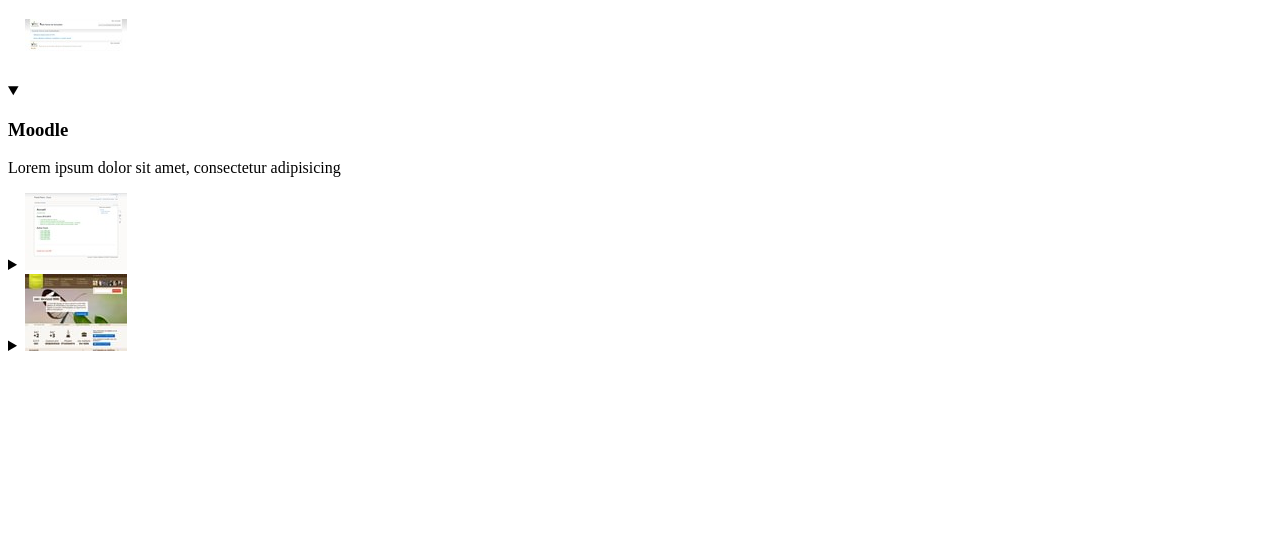
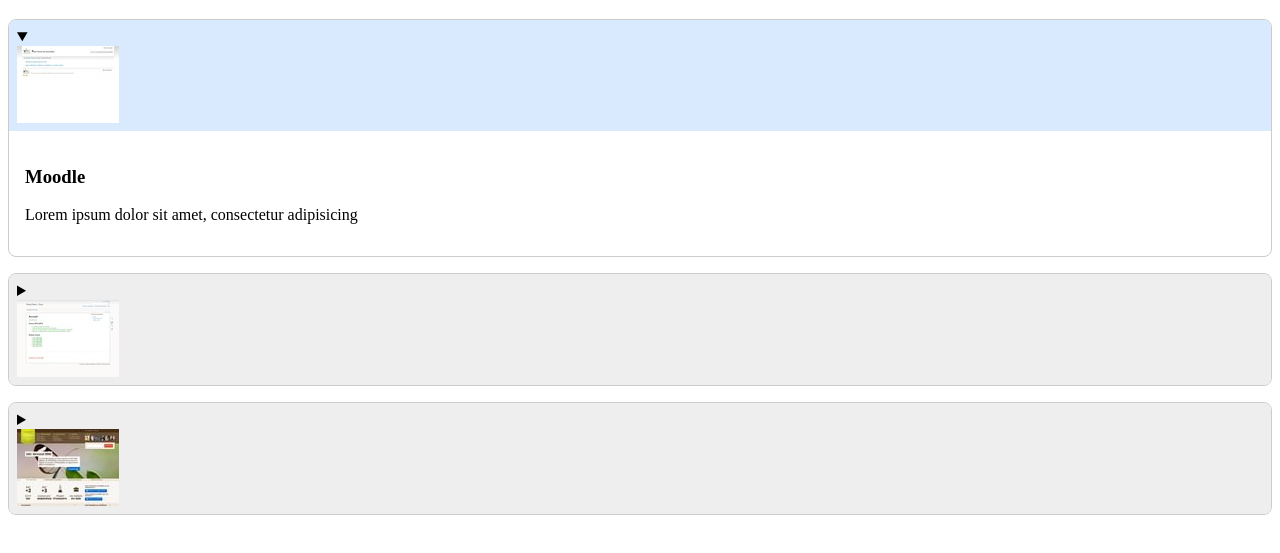
Before and after one commit to MMI-NFC-2026/sae105-r112-tp4-aliciacrr, a plain HTML site: page index.html in a window 1280 px wide. Shown: the part 61-614 px from the top of the page. Drawn offline with Linux system fonts and the light colour scheme.

Commit message:
Style de base de l’accordéon

```diff
--- a/src/css/components/accordeon.css
+++ b/src/css/components/accordeon.css
@@ -1,3 +1,35 @@
 /**
-* Accordeon
-*/
+ * Accordéon — styles de base
+ */
+
+.accordeon {
+  display: flex;
+  flex-direction: column;
+  gap: 1rem;
+}
+
+.accordeon details {
+  border: 1px solid #ccc;
+  border-radius: 0.5rem;
+  overflow: hidden;
+}
+
+.accordeon summary {
+  cursor: pointer;
+  padding: 0.5rem;
+  background-color: #eee;
+}
+
+.accordeon details[open] > summary {
+  background-color: #d9eaff;
+}
+
+.accordeon details > div {
+  padding: 1rem;
+}
+
+.accordeon img {
+  display: block;
+  max-width: 100%;
+  height: auto;
+}
```
